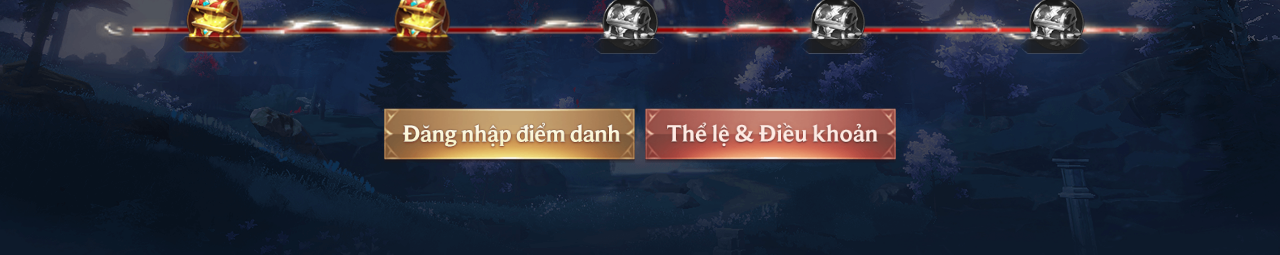
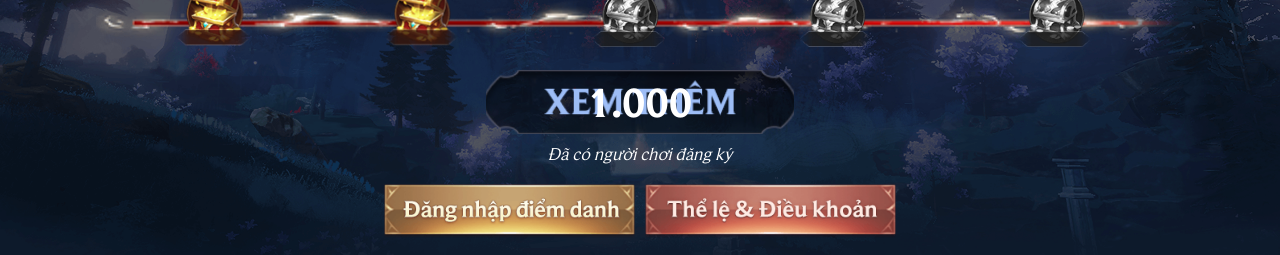
Before and after one commit to cuongnms/moa, a React (Vite) app: page / in a window 1280 px wide. Shown: the part 2608-2863 px from the top of the page. Built offline with nearby package versions, Linux system fonts and the light colour scheme.

Commit message:
update ui

```diff
--- a/src/components/Section4.jsx
+++ b/src/components/Section4.jsx
@@ -15,6 +15,8 @@ const Section4 = () => {
     false,
   ]);
 
+  const [player, setPlayer] = useState(0);
+
   useEffect(() => {
     if (showPopup) {
       document.body.style.overflow = "hidden";
@@ -30,21 +32,21 @@ const Section4 = () => {
     setShowPopup(!showPopup);
   };
 
-
-
   useEffect(() => {
     const fetchData = async () => {
       try {
         // const response = await fetch('https://api.example.com/data');
         // const json = await response.json();
+        // json = {status: [true, true, false, false, false], players: 1000 };
         const status = [true, true, false, false, false];
+        const players = 1000;
         setTreasureStatus(status);
+        setPlayer(players);
       } catch (error) {
-        console.error('Error fetching data:', error);
+        console.error("Error fetching data:", error);
       }
     };
     fetchData();
-
   }, []);
 
   return (
@@ -54,7 +56,10 @@ const Section4 = () => {
         <div className="sec4-line1" />
         <div className="sec4-line2" />
         <div className="sec4-wrapper">
-          <div className="flag1 flag1-margin1 wow animate__animated animate__fadeInUp animate__delay-1s" style={{filter: `${treasureStatus[0] ? "" : "grayscale(100%)"}`}}>
+          <div
+            className="flag1 flag1-margin1 wow animate__animated animate__fadeInUp animate__delay-1s"
+            style={{ filter: `${treasureStatus[0] ? "" : "grayscale(100%)"}` }}
+          >
             <a
               className="treasure-close wow animate__animated animate__fadeIn animate__delay-1s"
               style={{
@@ -65,7 +70,10 @@ const Section4 = () => {
               }}
             />
           </div>
-          <div className="flag1 flag1-margin2 wow animate__animated animate__fadeInUp animate__delay-2s" style={{filter: `${treasureStatus[1] ? "" : "grayscale(100%)"}`}}>
+          <div
+            className="flag1 flag1-margin2 wow animate__animated animate__fadeInUp animate__delay-2s"
+            style={{ filter: `${treasureStatus[1] ? "" : "grayscale(100%)"}` }}
+          >
             <a
               className="treasure-close wow animate__animated animate__fadeIn animate__delay-2s"
               style={{
@@ -76,7 +84,10 @@ const Section4 = () => {
               }}
             />
           </div>
-          <div className="flag2 wow animate__animated animate__fadeInUp animate__delay-3s" style={{filter: `${treasureStatus[2] ? "" : "grayscale(100%)"}`}}>
+          <div
+            className="flag2 wow animate__animated animate__fadeInUp animate__delay-3s"
+            style={{ filter: `${treasureStatus[2] ? "" : "grayscale(100%)"}` }}
+          >
             <div
               className="treasure-close wow animate__animated animate__fadeIn animate__delay-3s"
               style={{
@@ -87,7 +98,10 @@ const Section4 = () => {
               }}
             />
           </div>
-          <div className="flag2 wow animate__animated animate__fadeInUp animate__delay-4s" style={{filter: `${treasureStatus[3] ? "" : "grayscale(100%)"}`}}>
+          <div
+            className="flag2 wow animate__animated animate__fadeInUp animate__delay-4s"
+            style={{ filter: `${treasureStatus[3] ? "" : "grayscale(100%)"}` }}
+          >
             <div
               className="treasure-close wow animate__animated animate__fadeIn animate__delay-4s"
               style={{
@@ -98,7 +112,10 @@ const Section4 = () => {
               }}
             />
           </div>
-          <div className="flag3 wow animate__animated animate__fadeInUp animate__delay-5s" style={{filter: `${treasureStatus[4] ? "" : "grayscale(100%)"}`}}>
+          <div
+            className="flag3 wow animate__animated animate__fadeInUp animate__delay-5s"
+            style={{ filter: `${treasureStatus[4] ? "" : "grayscale(100%)"}` }}
+          >
             <div
               className="treasure-close last-treasure wow animate__animated animate__fadeIn animate__delay-5s"
               style={{
@@ -110,22 +127,18 @@ const Section4 = () => {
             />
           </div>
         </div>
-        <div>
-
+        <div className="player-info">
+          <p>{player.toLocaleString("de-DE")}</p>
+        </div>
+        <div className="sec4-note">
+          <p>Đã có người chơi đăng ký</p>
         </div>
         <div className="sec4-btns">
           <a className="sec4-btn-checkin" onClick={togglePopup}></a>
           <a href={TermUrl} target="_blank" className="sec4-btn-term"></a>
         </div>
-        {/* <div className="sec4-note">
-          <p>
-            *Tham dự sự kiện đồng nghĩa người chơi đồng ý với các điều khoản và
-            điều kiện từ Ban Điều Hành
-          </p>
-        </div> */}
       </div>
       <PopupLogin show={showPopup} onClose={() => togglePopup()} />
-
     </>
   );
 };
--- a/src/index.css
+++ b/src/index.css
@@ -262,7 +262,7 @@ img,
   :root {
     --fs-header: 2.5vw;
     --fs-footer: 1vw;
-    --fs-sec4: 1.2vw;
+    --fs-sec4: 1.4vw;
     --fs-sec2-content: 1.5vw;
     --animate-delay: 0.2s;
   }
@@ -606,7 +606,7 @@ img,
   .responsive-bg4 {
     background-image: url("./assets/images/sec4-bg-pc.png");
     aspect-ratio: 1920/1080;
-    gap: 2%;
+    gap: 1%;
   }
 
   .sec4-title {
@@ -635,7 +635,7 @@ img,
 
   .sec4-line1 {
     position: absolute;
-    top: 66%;
+    top: 65%;
     width: 85%;
     left: 50%;
     transform: translate(-50%, -50%);
@@ -743,6 +743,22 @@ img,
     font-size: var(--fs-sec4);
     font-family: "beaufort-reg";
     color: "white";
+    font-style: italic;
+  }
+
+  .player-info {
+    width: 24%;
+    background-size: cover;
+    background-position: center;
+    background-repeat: no-repeat;
+    background-image: url("./assets/images/player-bg.png");
+    aspect-ratio: 298/61;
+    font-family: "beaufort-bold";
+    font-size: 3.3vw;
+    display: flex;
+    justify-content: center;
+    align-items: center;
+    color: white;
   }
 
   /* Section5 css */
@@ -919,6 +935,7 @@ img,
   .popup-login {
     position: relative;
     height: 36%;
+    min-height: 350px;
     width: 100%;
     max-width: 614px;
     display: flex;
@@ -1377,6 +1394,7 @@ img,
   .responsive-bg4 {
     background-image: url("./assets/images/sec4-bg-mb.png");
     aspect-ratio: 750/1335;
+
   }
 
   .sec4-title {
@@ -1400,7 +1418,7 @@ img,
     height: 65%;
     align-items: center;
     justify-content: center;
-    margin-top: 24%;
+    margin-top: 21%;
   }
 
   .sec4-flags1 {
@@ -1414,7 +1432,7 @@ img,
 
   .sec4-line1 {
     position: absolute;
-    top: 45.5%;
+    top: 43.5%;
     width: 60%;
     left: 50%;
     transform: translate(-50%, -50%);
@@ -1449,7 +1467,7 @@ img,
 
   .sec4-line2 {
     position: absolute;
-    top: 78%;
+    top: 76%;
     width: 90%;
     left: 50%;
     transform: translate(-50%, -50%);
@@ -1524,7 +1542,7 @@ img,
     flex-direction: column;
     align-items: center;
     justify-content: space-between;
-    margin-top: 6%;
+    margin-top: 2%;
   }
 
   .sec4-btn-checkin {
@@ -1556,6 +1574,23 @@ img,
     color: white;
     font-size: var(--fs-sec4);
     font-family: "beaufort-reg";
+    font-style: italic;
+  }
+
+  .player-info {
+    width: 32%;
+    background-size: cover;
+    background-position: center;
+    background-repeat: no-repeat;
+    background-image: url("./assets/images/player-bg.png");
+    aspect-ratio: 298/61;
+    font-family: "beaufort-bold";
+    font-size: 4.3vw;
+    display: flex;
+    justify-content: center;
+    align-items: center;
+    color: white;
+    margin-top: 7%;
   }
 
   /* Section5 css */
@@ -1624,6 +1659,7 @@ img,
   .popup-login {
     position: relative;
     height: 50%;
+    min-height: 500px;
     width: 100%;
     max-width: 614px;
     display: flex;
```
Also changed, not shown: src/assets/images/player-bg.png (added), 1 other file (tests, documents, lock files or other folders).
